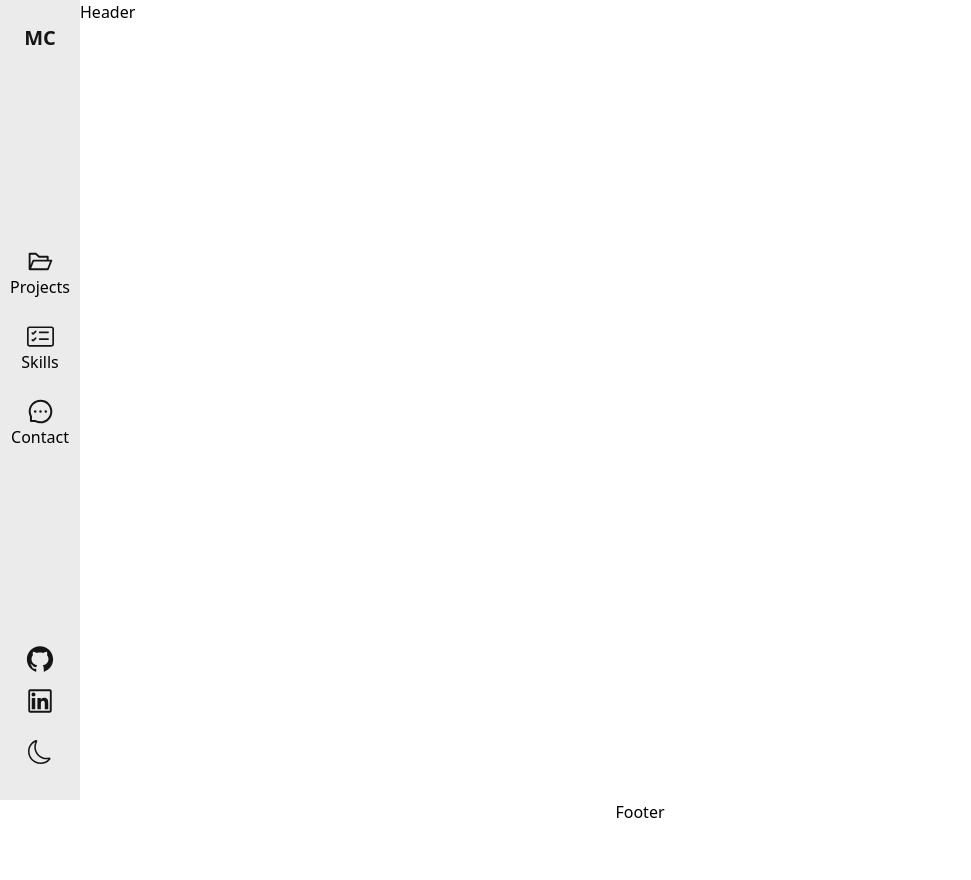
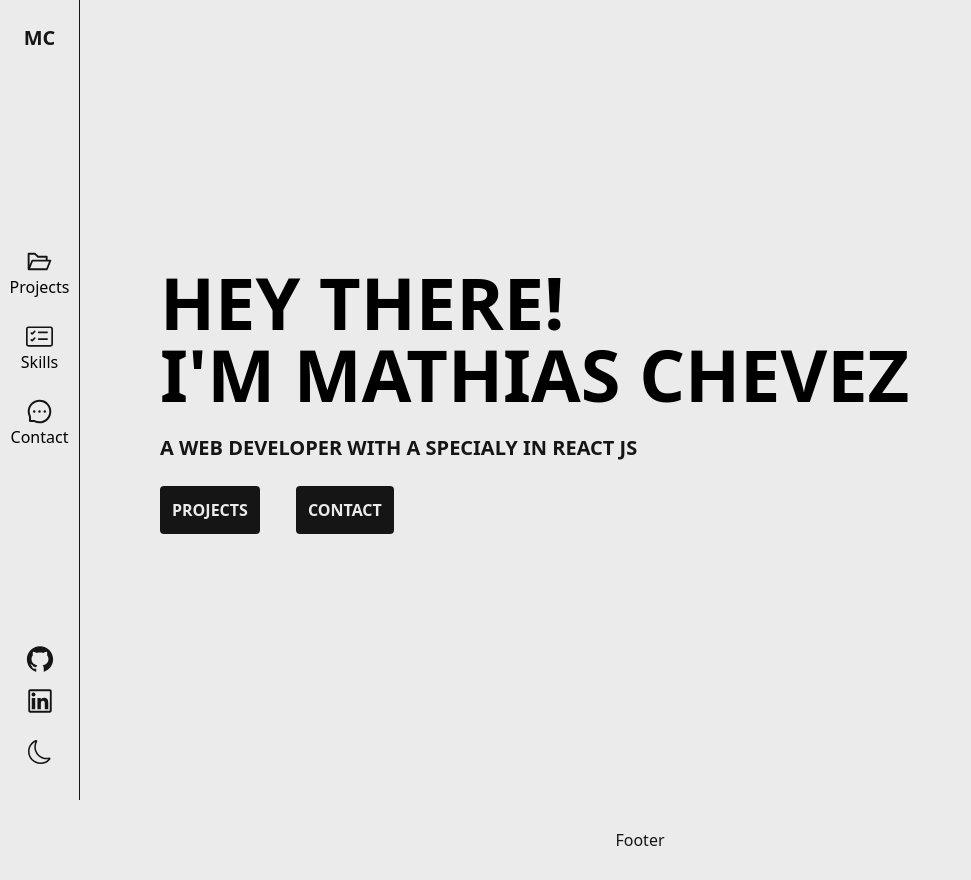
Before and after one commit to mathiaschevez/portfolio, a Next.js app: page / in a window 1280 px wide. Shown: the whole page, without its empty margins (0-971 px from the left). Before the commit the page ends 824 px from the top, so only its background shows below. Built offline with nearby package versions, Linux system fonts and the light colour scheme.

Commit message:
header done

```diff
--- a/components/Footer.js
+++ b/components/Footer.js
@@ -1,8 +1,15 @@
 import React from 'react'
+import { useStateContext } from '../context/StateContext'
 
 const Footer = () => {
+  const { darkModeActive } = useStateContext()
+
+  const styles = {
+    footer: `${darkModeActive ? 'bg-[#151515] text-[#EBEBEB]' : 'bg-[#EBEBEB] text-[#151515]'} flex justify-center items-center h-20`
+  }
+
   return (
-    <div className='w-screen flex justify-center'>
+    <div className={styles.footer}>
       Footer
     </div>
   )
--- a/components/Header.js
+++ b/components/Header.js
@@ -1,8 +1,26 @@
 import React from 'react'
+import { useStateContext } from '../context/StateContext'
 
 const Header = () => {
+  const { darkModeActive } = useStateContext()
+
+  const styles = {
+    header: `${darkModeActive ? 'bg-[#151515]' : 'bg-[#EBEBEB]' } pl-40 h-screen flex flex-col justify-center gap-6`,
+    title: `text-7xl font-bold`,
+    subtitle: `${darkModeActive ? 'text-[#EBEBEB]' : 'text-[#151515]'} text-xl font-bold`,
+    actions: `flex gap-9`,
+    button: `${darkModeActive ? 'bg-[#EBEBEB] text-[#151515]' : 'bg-[#151515] text-[#EBEBEB]'} font-bold px-3 py-3 rounded`
+  }
+
   return (
-    <div className='pl-20 h-screen'>Header</div>
+    <div className={styles.header}>
+      <h1 className={styles.title}>HEY THERE! <br/> I'M MATHIAS CHEVEZ</h1>
+      <h1 className={styles.subtitle}>A WEB DEVELOPER WITH A SPECIALY IN REACT JS</h1>
+      <div className={styles.actions}>
+        <button className={styles.button}>PROJECTS</button>
+        <button className={styles.button}>CONTACT</button>
+      </div>
+    </div>
   )
 }
 
--- a/components/Navbar.js
+++ b/components/Navbar.js
@@ -8,7 +8,7 @@ const Navbar = () => {
   const { darkModeActive, setDarkModeActive } = useStateContext()
 
   const styles = {
-    navbar: `${darkModeActive ? 'bg-[#151515]' : 'bg-[#EBEBEB]'} fixed h-screen w-20 flex flex-col justify-between items-center pt-6 pb-9 px-3`,
+    navbar: `${darkModeActive ? 'bg-[#151515] border-[#EBEBEB]' : 'bg-[#EBEBEB] border-[#151515]'} fixed h-screen w-20 flex flex-col justify-between items-center pt-6 pb-9 px-3 border-r`,
     logo: `${darkModeActive ? 'text-[#EBEBEB]' : 'text-[#151515]'} text-xl font-bold`,
     navItems: `flex flex-col items-center gap-6`,
     navItemButton: `${darkModeActive ? 'text-[#EBEBEB]' : 'text-[151515]'} flex flex-col items-center`,
@@ -52,15 +52,13 @@ const Navbar = () => {
             <AiOutlineLinkedin color={darkModeActive ? '#EBEBEB' : '#151515'} size={30} />
           </button>
         </Link>
-        { darkModeActive ? (
-          <button className={styles.theme} onClick={() => setDarkModeActive(false)}>
-            <BsSun color={darkModeActive ? '#EBEBEB' : '#151515'} size={27} />
+          <button className={styles.theme} onClick={() => setDarkModeActive(!darkModeActive)}>
+            { darkModeActive ? (
+              <BsSun color={darkModeActive ? '#EBEBEB' : '#151515'} size={27} />
+            ) : (
+              <BsMoon color={darkModeActive ? '#EBEBEB' : '#151515'} size={24} />
+            )}
           </button>
-        ) : (
-          <button className={styles.theme} onClick={() => setDarkModeActive(true)}>
-            <BsMoon color={darkModeActive ? '#EBEBEB' : '#151515'} size={24} />
-          </button>
-        )}
       </div>
     </div>
   )
```
